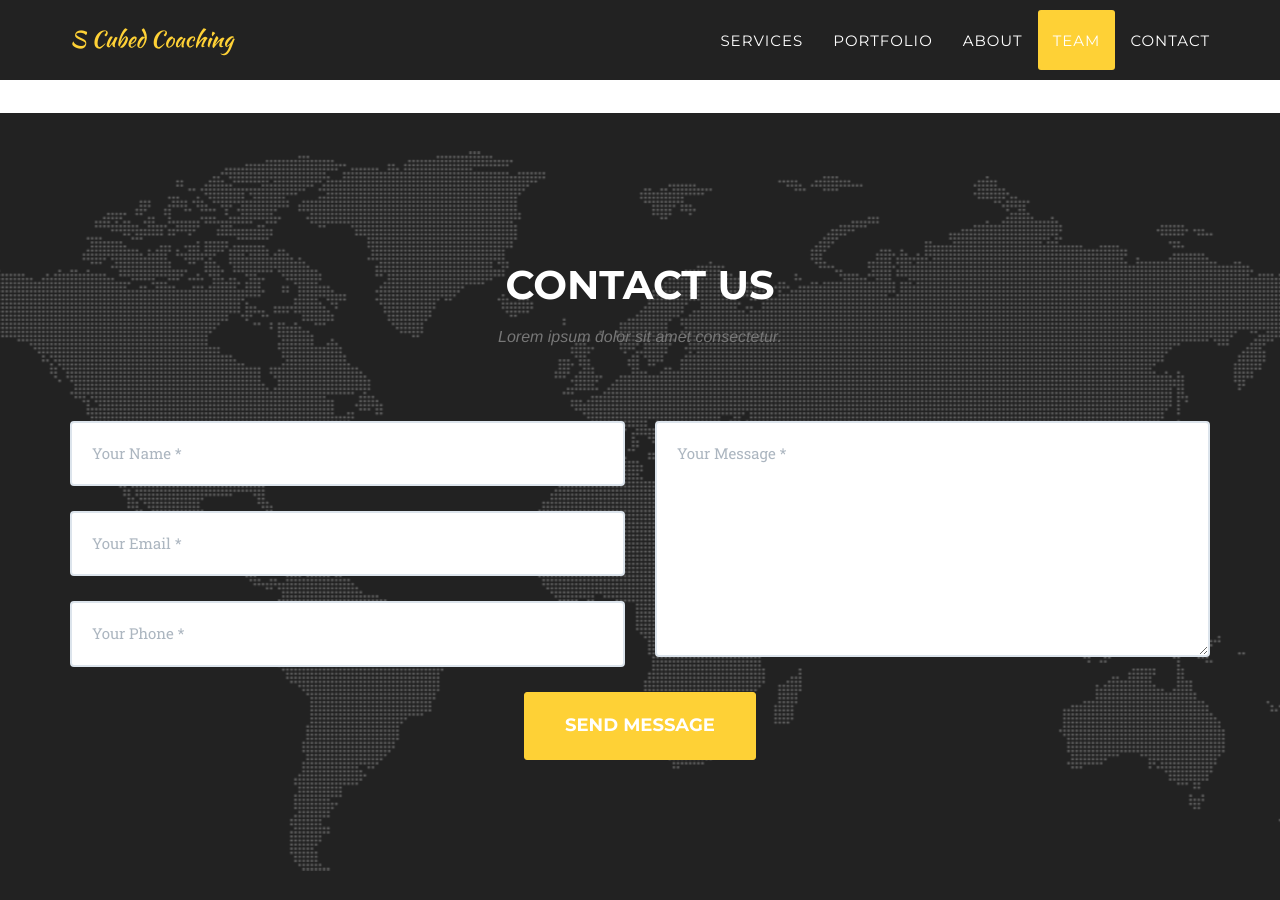
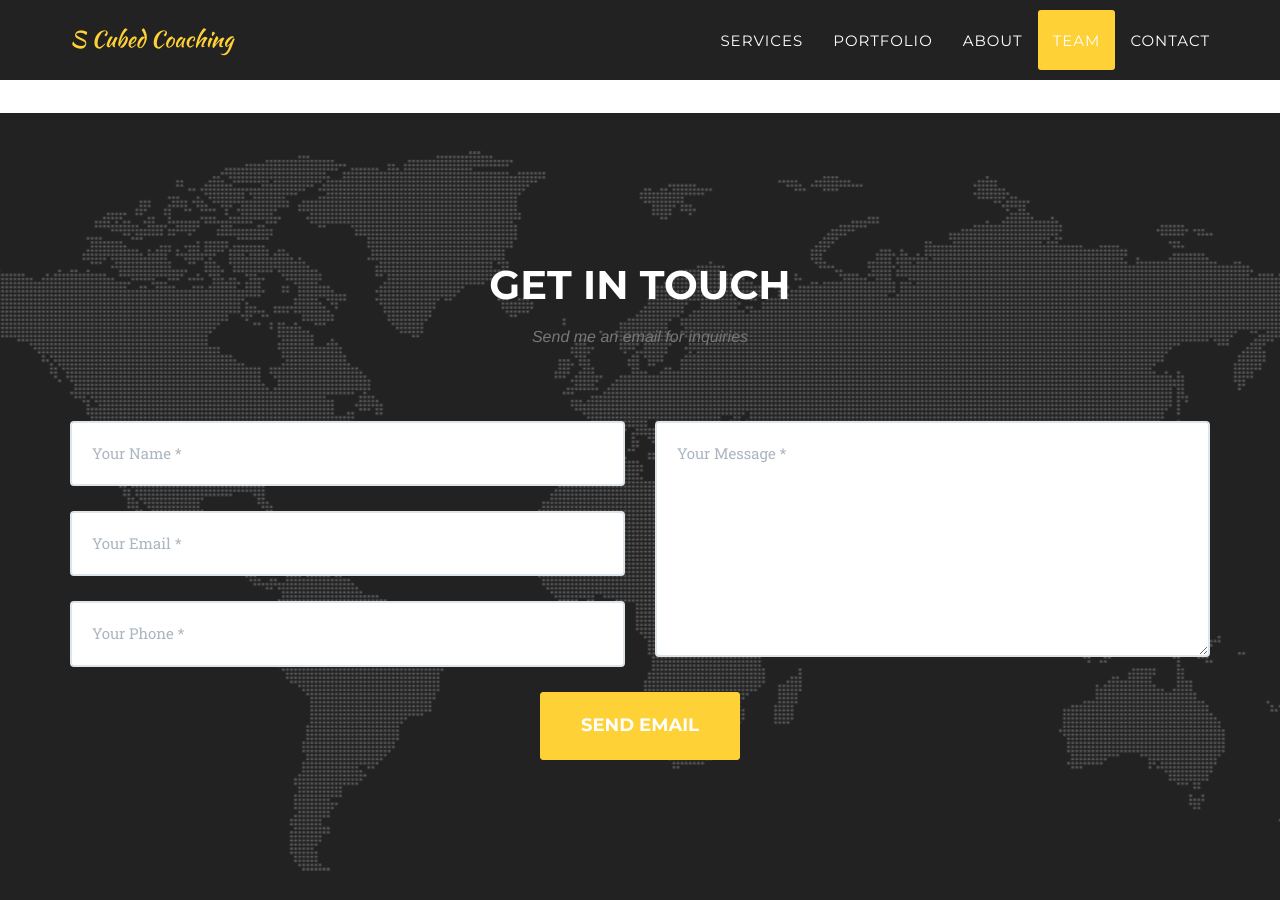
Before and after one commit to limit-DNE/SCubed, a Jekyll site: the page built from index.html, in a window 1280 px wide and 900 px high, scrolled down 5536 px. Built offline with Jekyll 4.4.1, drawn with Linux system fonts in a browser that asks for light colours; some web fonts are replaced.

Commit message:
contact form updates

```diff
--- a/_includes/contact.html
+++ b/_includes/contact.html
@@ -2,8 +2,8 @@
         <div class="container">
             <div class="row">
                 <div class="col-lg-12 text-center">
-                    <h2 class="section-heading">Contact Us</h2>
-                    <h3 class="section-subheading text-muted">Lorem ipsum dolor sit amet consectetur.</h3>
+                    <h2 class="section-heading">Get In Touch</h2>
+                    <h3 class="section-subheading text-muted">Send me an email for inquiries</h3>
                 </div>
             </div>
             <div class="row">
@@ -33,7 +33,7 @@
                             <div class="clearfix"></div>
                             <div class="col-lg-12 text-center">
                                 <div id="success"></div>
-                                <button type="submit" class="btn btn-xl">Send Message</button>
+                                <button type="submit" class="btn btn-xl">Send Email</button>
                             </div>
                         </div>
                     </form>
```
